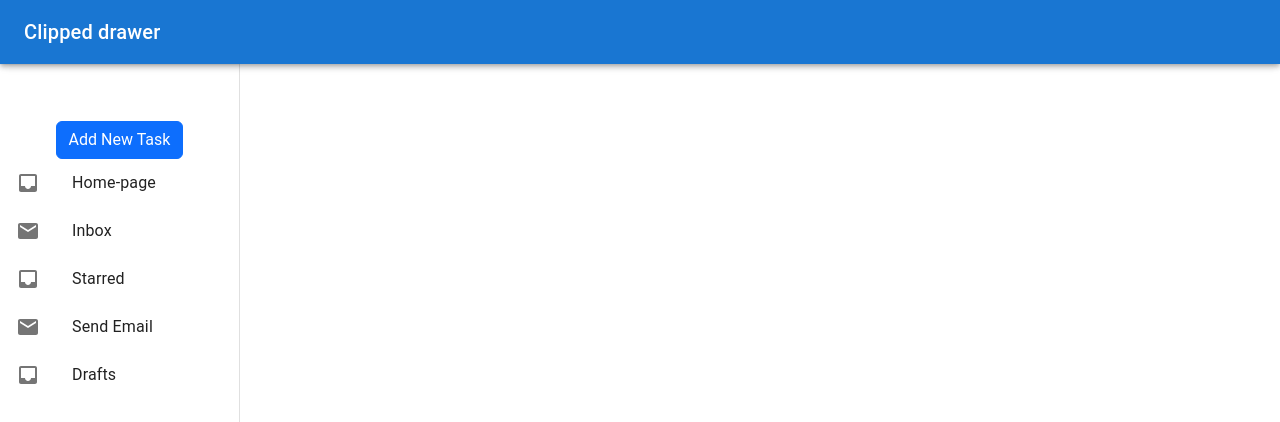
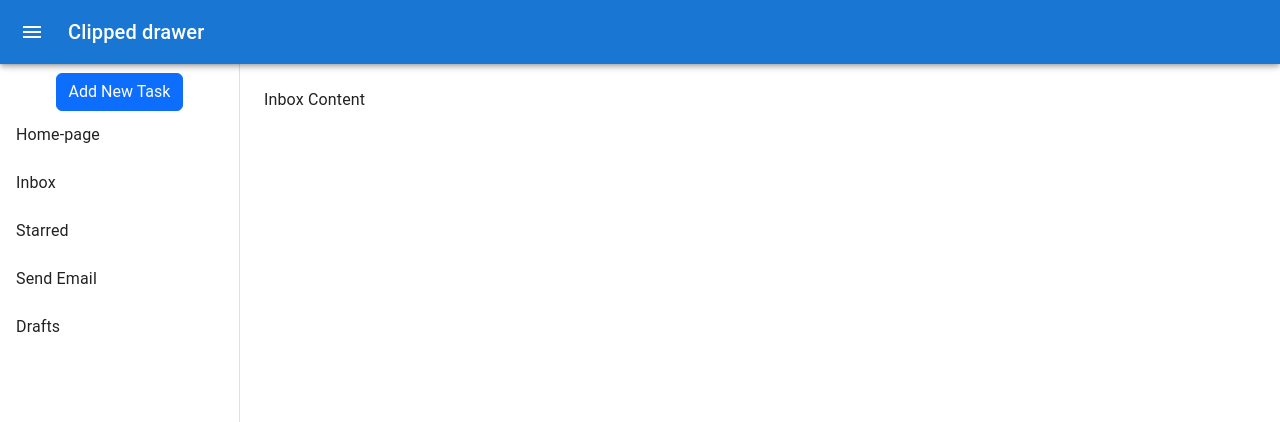
Before and after one commit to ADEDANCE/Task-Nest, a React (Vite) app: page /sidenav in a window 1280 px wide. Shown: the top 422 px of the page. Built offline with nearby package versions, Linux system fonts and the light colour scheme.

Commit message:
fixed a bug

```diff
--- a/src/Studio/SideNav.jsx
+++ b/src/Studio/SideNav.jsx
@@ -1,4 +1,4 @@
-import React, { useState } from 'react';
+import React, { useState, useEffect } from 'react';
 import {
   Drawer,
   List,
@@ -11,65 +11,61 @@ import {
   Typography,
   IconButton,
   Divider,
-  ListItemIcon,
   Box,
 } from '@mui/material';
 import MenuIcon from '@mui/icons-material/Menu';
-import InboxIcon from '@mui/icons-material/Inbox';
-import MailIcon from '@mui/icons-material/Mail';
-import { Link, Routes, Route, Outlet, useNavigate } from 'react-router-dom';
+import { Link, Routes, Route, Outlet, useNavigate, useLocation } from 'react-router-dom';
 import AddTask from './AddTask';
 import { Button } from "react-bootstrap";
 
 const SideNav = () => {
   const drawerWidth = 240;
   const [mobileOpen, setMobileOpen] = useState(false);
+  const navigate = useNavigate();
+
+  // Use useLocation to monitor the location (route change)
+  const location = useLocation();
 
   const handleDrawerToggle = () => {
     setMobileOpen(!mobileOpen);
   };
 
-  const navigate = useNavigate();
+  // Function to close drawer after navigation
+  const handleCloseDrawer = () => {
+    setMobileOpen(false);
+  };
+
+  // Listen for route changes using useEffect and useLocation
+  useEffect(() => {
+    setMobileOpen(false); // Close the drawer when the route changes
+  }, [location]); // Depend on location to track changes
 
   const [showModal, setShowModal] = useState(false);
   const [task, setTask] = useState({ title: "", description: "" });
 
-  const handleShow = () => setShow(true);
-  const handleClose = () => setShow(false);
-  // const handleShow = () => setShow(true);
-
+  const handleShow = () => setShowModal(true);
+  const handleClose = () => setShowModal(false);
   const handleAddTask = () => {
     console.log("Task added:", task);
-    setTask({ title: "", description: "" }); // Reset task fields
+    setTask({ title: "", description: "" });
     handleClose();
-  }
+  };
+
   const drawer = (
     <div>
       <Toolbar />
       <Divider />
       <List>
-      <div className="text-center mt-5">
-      <Button variant="primary" onClick={handleShow}>
-        Add New Task
-      </Button>
-
-      < AddTask
-        show={showModal}
-        handleClose={handleClose}
-        handleAddTask={handleAddTask}
-        task={task}
-        setTask={setTask}
-      />
-    </div>
-        {['Home-page','Inbox', 'Starred', 'Send Email', 'Drafts'].map((text, index) => (
+        <div className="text-center ">
+          <Button variant="primary" onClick={handleShow}>Add New Task</Button>
+        </div>
+        {['Home-page', 'Inbox', 'Starred', 'Send Email', 'Drafts'].map((text, index) => (
           <ListItem key={text} disablePadding>
             <ListItemButton
               component={Link}
               to={`/sidenav/${text.toLowerCase().replace(' ', '-')}`}
+              onClick={handleCloseDrawer} // Close drawer on click
             >
-              <ListItemIcon>
-                {index % 2 === 0 ? <InboxIcon /> : <MailIcon />}
-              </ListItemIcon>
               <ListItemText primary={text} />
             </ListItemButton>
           </ListItem>
@@ -79,20 +75,17 @@ const SideNav = () => {
   );
 
   return (
-   <Box sx={{ display: 'flex' }}>
+    <Box sx={{ display: 'flex' }}>
       <CssBaseline />
       <AppBar position="fixed" sx={{ zIndex: (theme) => theme.zIndex.drawer + 1 }}>
         <Toolbar>
-          <Typography variant="h6" noWrap component="div">
-            Clipped drawer
-          </Typography>
+          <IconButton color="inherit" edge="start" onClick={handleDrawerToggle} sx={{ marginRight: 2 }}>
+            <MenuIcon />
+          </IconButton>
+          <Typography variant="h6" noWrap component="div">Clipped drawer</Typography>
         </Toolbar>
       </AppBar>
-      <Box
-        component="nav"
-        sx={{ width: { sm: drawerWidth }, flexShrink: { sm: 0 } }}
-        aria-label="mailbox folders"
-      >
+      <Box component="nav" sx={{ width: { sm: drawerWidth }, flexShrink: { sm: 0 } }} aria-label="mailbox folders">
         <Drawer
           variant="temporary"
           open={mobileOpen}
@@ -113,19 +106,13 @@ const SideNav = () => {
           }}
           open
         >
-
           {drawer}
         </Drawer>
       </Box>
-      <Box
-        component="main"
-        sx={{ flexGrow: 1, p: 3, width: { sm: `calc(100% - ${drawerWidth}px)` } }}
-      >
+      <Box component="main" sx={{ flexGrow: 1, p: 3, width: { sm: `calc(100% - ${drawerWidth}px)` } }}>
         <Toolbar />
-
         <Routes>
-          <Route path=''></Route>
-        <Route path="/" element={<Typography>Inbox t76Content</Typography>} />
+          <Route path="/" element={<Typography>Inbox Content</Typography>} />
           <Route path="/inbox" element={<Typography>Inbox Content</Typography>} />
           <Route path="/starred" element={<Typography>Starred Content</Typography>} />
           <Route path="/send-email" element={<Typography>Send Email Content</Typography>} />
@@ -133,6 +120,7 @@ const SideNav = () => {
         </Routes>
         <Outlet />
       </Box>
+      <AddTask show={showModal} handleClose={handleClose} handleAddTask={handleAddTask} task={task} setTask={setTask} />
     </Box>
   );
 };
```
